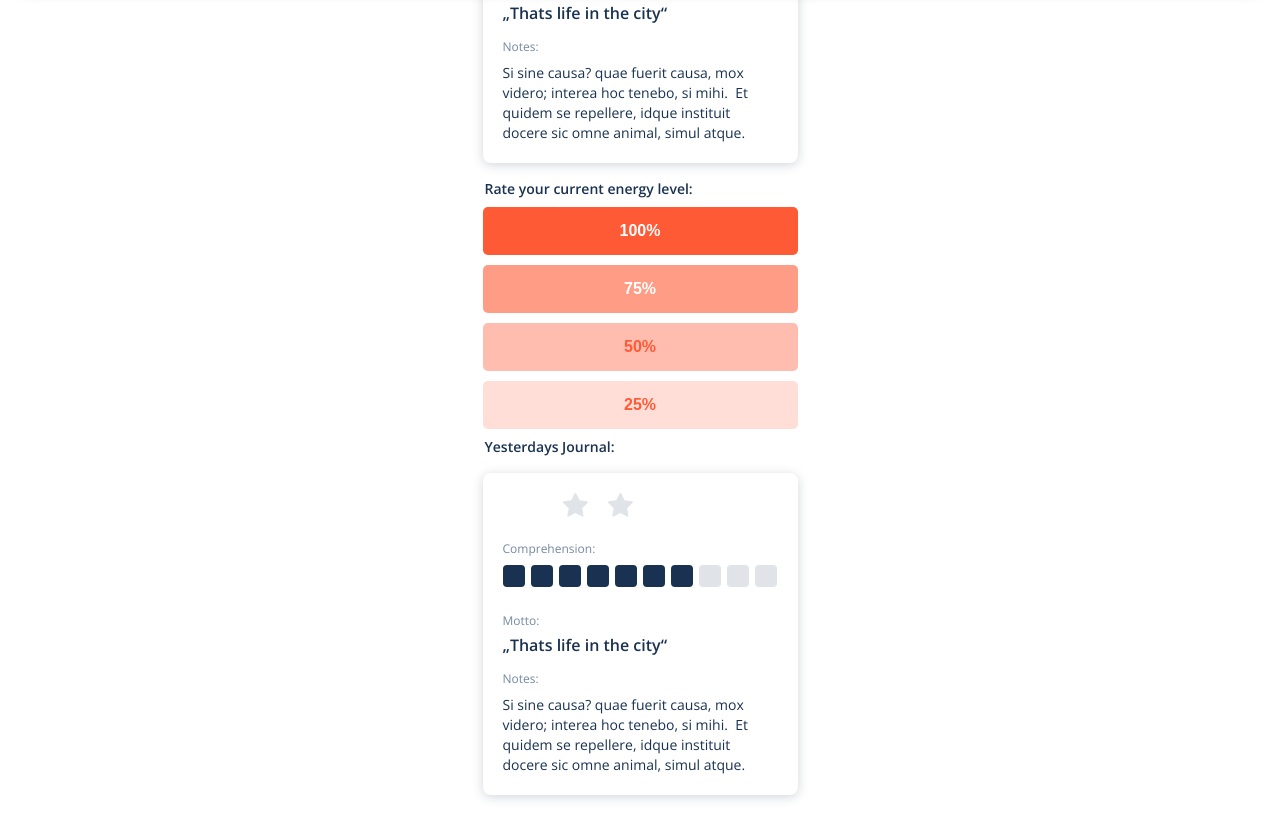
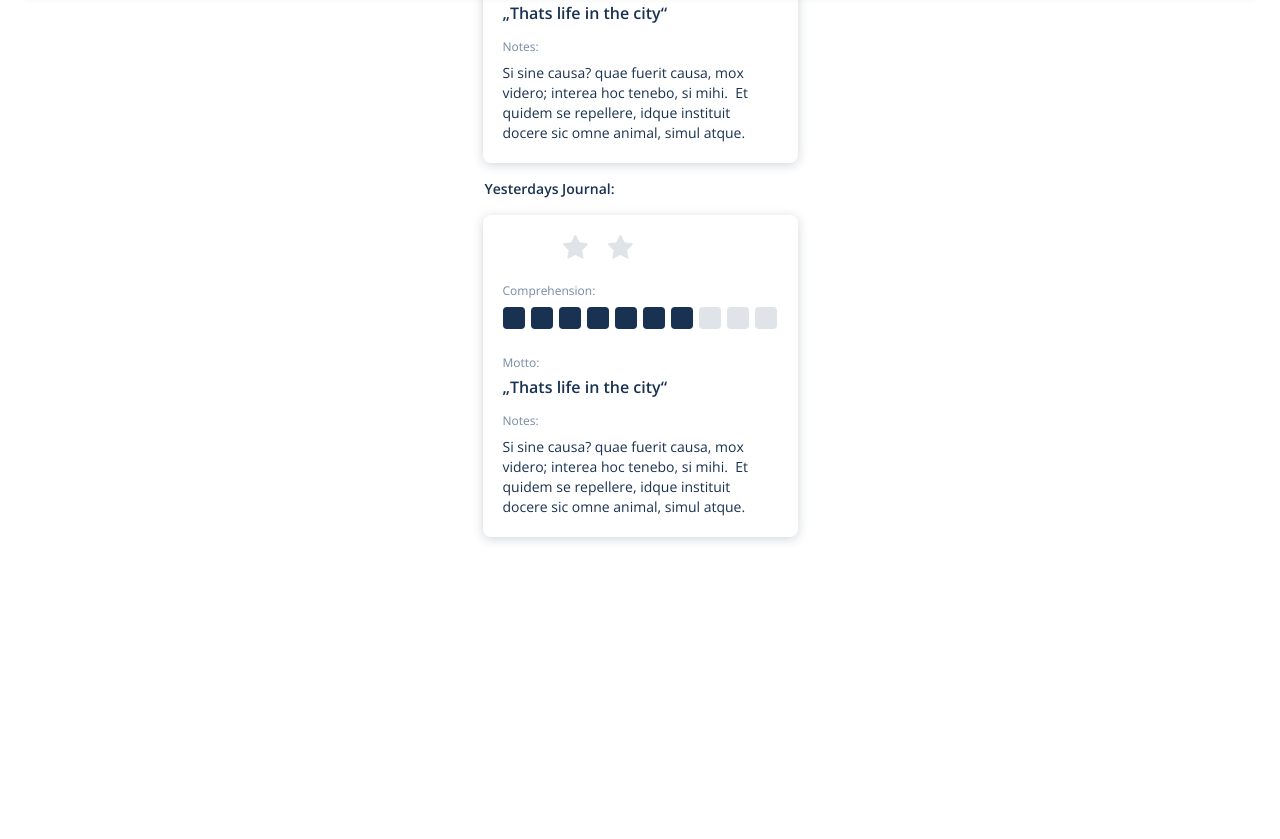
Before and after one commit to luschnat-ziegler/companion-app, a website built with Parcel: page src/journal.html in a window 1280 px wide. Shown: the part 788-1627 px from the top of the page. After the commit the page ends 1493 px from the top, so only its background shows below. Built offline with nearby package versions, Linux system fonts and the light colour scheme.

Commit message:
Fixed Journal

```diff
--- a/src/journal.html
+++ b/src/journal.html
@@ -107,18 +107,6 @@
       </div>
     </section>
 
-    <!-- ENERGY BUTTONS START -->
-    <section class="section__journal fluid">
-      <h2 class="section-title dashboard-card-title">
-        Rate your current energy level:
-      </h2>
-      <button class="btn__energy btn__energy--100 text-white">100%</button>
-      <button class="btn__energy btn__energy--75 text-white">75%</button>
-      <button class="btn__energy btn__energy--50 text-secondary">50%</button>
-      <button class="btn__energy btn__energy--25 text-secondary">25%</button>
-    </section>
-    <!-- ENERGY BUTTONS END -->
-
     <!--SECTION CARD DASHBOARD START-->
     <section class="section__journal fluid">
       <h2 class="section-title dashboard-card-title">Yesterdays Journal:</h2>
```
